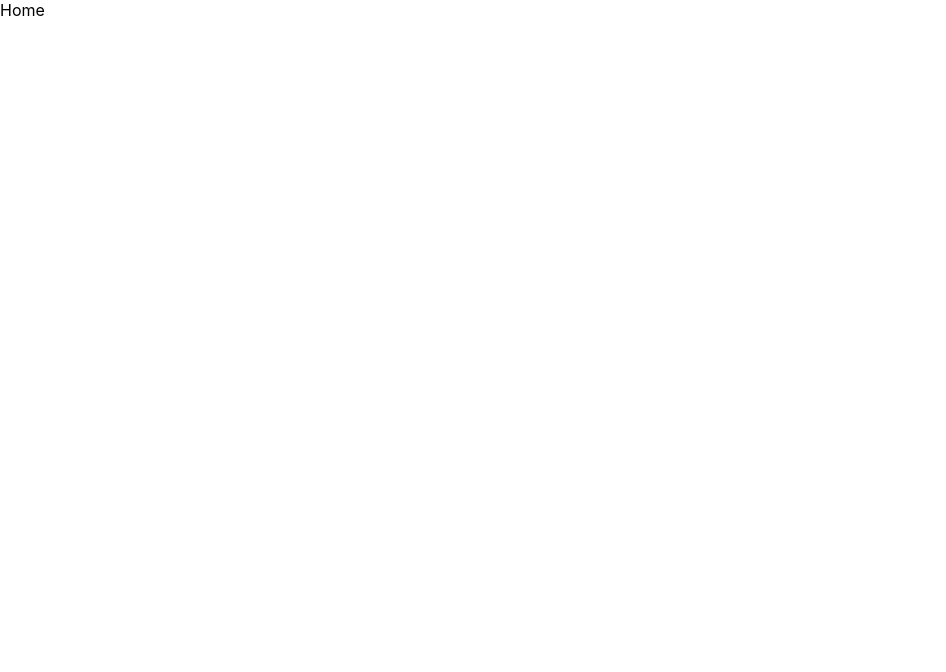
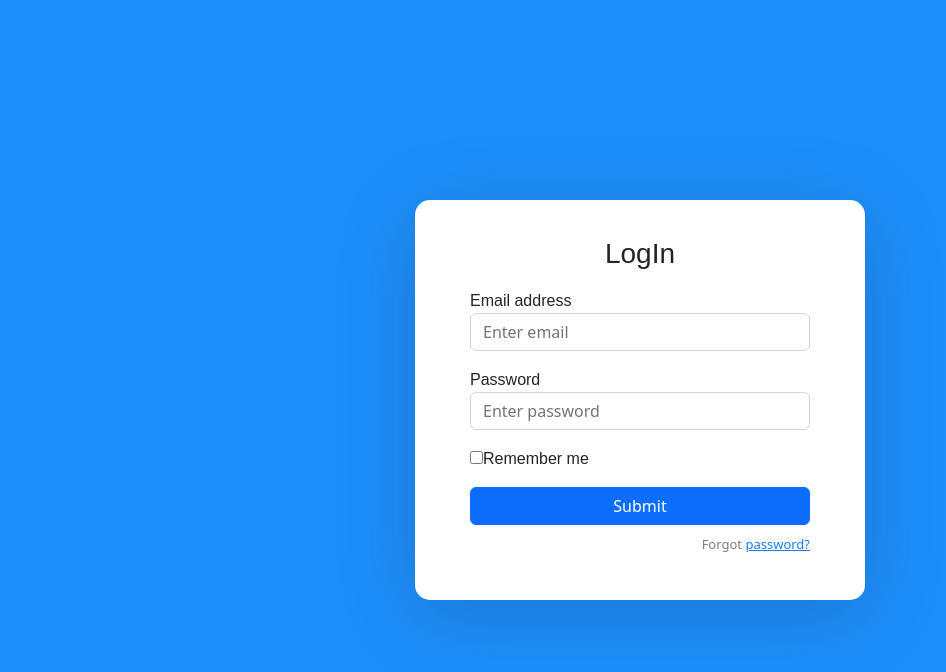
Before and after one commit to Seuleeee/life_sports, a React (Create React App) app in the folder frontend/: page / in a window 1280 px wide. Shown: the top 672 px of the page, without its empty margins (0-946 px from the left). Built offline with nearby package versions, Linux system fonts and the light colour scheme.

Commit message:
FE: pages: 로그인 페이지 생성

```diff
--- a/frontend/package.json
+++ b/frontend/package.json
@@ -6,6 +6,7 @@
     "@testing-library/jest-dom": "^5.16.5",
     "@testing-library/react": "^13.4.0",
     "@testing-library/user-event": "^13.5.0",
+    "bootstrap": "^5.2.2",
     "immutable": "^4.1.0",
     "open-color": "^1.9.1",
     "react": "^18.2.0",
--- a/frontend/src/App.js
+++ b/frontend/src/App.js
@@ -1,28 +1,29 @@
 import React, { Component } from 'react';
-import {
-    createBrowserRouter,
-    RouterProvider,
-} from 'react-router-dom';
+import { createBrowserRouter, RouterProvider } from 'react-router-dom';
+
+import '../node_modules/bootstrap/dist/css/bootstrap.min.css';
+
 import { Home, Auth } from './pages';
-
-
 
 function App(props) {
 	const router = createBrowserRouter([
 		{
-            path: "/",
-            element: <Home />
+			path: '/',
+			element: <Home />,
 		},
 		{
-            path: "/auth",
-            element: <Auth />
+			path: '/auth',
+			element: <Auth />,
 		},
-    ])
+	]);
 
 	return (
+		<div className={'auth-wrapper'}>
+			<div className={'auth-inner'}>
 				<RouterProvider router={router} />
-    )
+			</div>
+		</div>
+	);
 }
 
-
 export default App;
--- /dev/null
+++ b/frontend/src/components/Login.js
@@ -0,0 +1,35 @@
+import React from 'react';
+
+const Login = (props) => {
+	return (
+		<form>
+			<h3>LogIn</h3>
+			<div className='mb-3'>
+				<label>Email address</label>
+				<input type='email' className='form-control' placeholder='Enter email' />
+			</div>
+			<div className='mb-3'>
+				<label>Password</label>
+				<input type='password' className='form-control' placeholder='Enter password' />
+			</div>
+			<div className='mb-3'>
+				<div className='custom-control custom-checkbox'>
+					<input type='checkbox' className='custom-control-input' id='customCheck1' />
+					<label className='custom-control-label' htmlFor='customCheck1'>
+						Remember me
+					</label>
+				</div>
+			</div>
+			<div className='d-grid'>
+				<button type='submit' className='btn btn-primary'>
+					Submit
+				</button>
+			</div>
+			<p className='forgot-password text-right'>
+				Forgot <a href='#'>password?</a>
+			</p>
+		</form>
+	);
+};
+
+export default Login;
--- a/frontend/src/index.css
+++ b/frontend/src/index.css
@@ -1,13 +1,86 @@
 body {
-  margin: 0;
-  font-family: -apple-system, BlinkMacSystemFont, 'Segoe UI', 'Roboto', 'Oxygen',
+    margin: 0;
+    font-family: -apple-system, BlinkMacSystemFont, 'Segoe UI', 'Roboto', 'Oxygen',
     'Ubuntu', 'Cantarell', 'Fira Sans', 'Droid Sans', 'Helvetica Neue',
     sans-serif;
-  -webkit-font-smoothing: antialiased;
-  -moz-osx-font-smoothing: grayscale;
+    -webkit-font-smoothing: antialiased;
+    -moz-osx-font-smoothing: grayscale;
 }
 
 code {
-  font-family: source-code-pro, Menlo, Monaco, Consolas, 'Courier New',
+    font-family: source-code-pro, Menlo, Monaco, Consolas, 'Courier New',
     monospace;
 }
+
+* {
+    box-sizing: border-box;
+}
+
+body {
+    background: #1C8EF9 !important;
+    min-height: 100vh;
+    display: flex;
+    font-weight: 400;
+    font-family: 'Fira Sans', sans-serif;
+}
+
+h1, h2, h3, h4, h5, h6, label, span {
+    font-weight: 500;
+    font-family: 'Fira Sans', sans-serif;
+}
+
+body, html, .App, #root, .auth-wrapper {
+    width: 100%;
+    height: 100%;
+}
+
+.navbar-light {
+    background-color: #ffffff;
+    box-shadow: 0px 14px 80px rgba(34, 35, 58, 0.2);
+}
+
+.auth-wrapper {
+    display: flex;
+    justify-content: center;
+    flex-direction: column;
+    text-align: left;
+}
+
+.auth-inner {
+    width: 450px;
+    margin: auto;
+    background: #ffffff;
+    box-shadow: 0px 14px 80px rgba(34, 35, 58, 0.2);
+    padding: 40px 55px 45px 55px;
+    border-radius: 15px;
+    transition: all .3s;
+}
+
+.auth-wrapper .form-control:focus {
+    border-color: #167bff;
+    box-shadow: none;
+}
+
+.auth-wrapper h3 {
+    text-align: center;
+    margin: 0;
+    line-height: 1;
+    padding-bottom: 20px;
+}
+
+.custom-control-label {
+    font-weight: 400;
+}
+
+.forgot-password,
+.forgot-password a {
+    text-align: right;
+    font-size: 13px;
+    padding-top: 10px;
+    color: #7f7d7d;
+    margin: 0;
+}
+
+.forgot-password a {
+    color: #167bff;
+}
--- a/frontend/src/pages/Home.js
+++ b/frontend/src/pages/Home.js
@@ -1,14 +1,10 @@
 import React, { Component } from 'react';
-
+import Login from '../components/Login';
 
 class Home extends Component {
-    render() {
-        return (
-            <div>
-                Home
-            </div>
-        );
-    }
+	render() {
+		return <Login />;
+	}
 }
 
 export default Home;
```
Also changed, not shown: frontend/src/components/SignIn.js (added, +7 -0 lines), 1 other file (tests, documents, lock files or other folders). Lines whose indentation alone changed are shown as unchanged.
